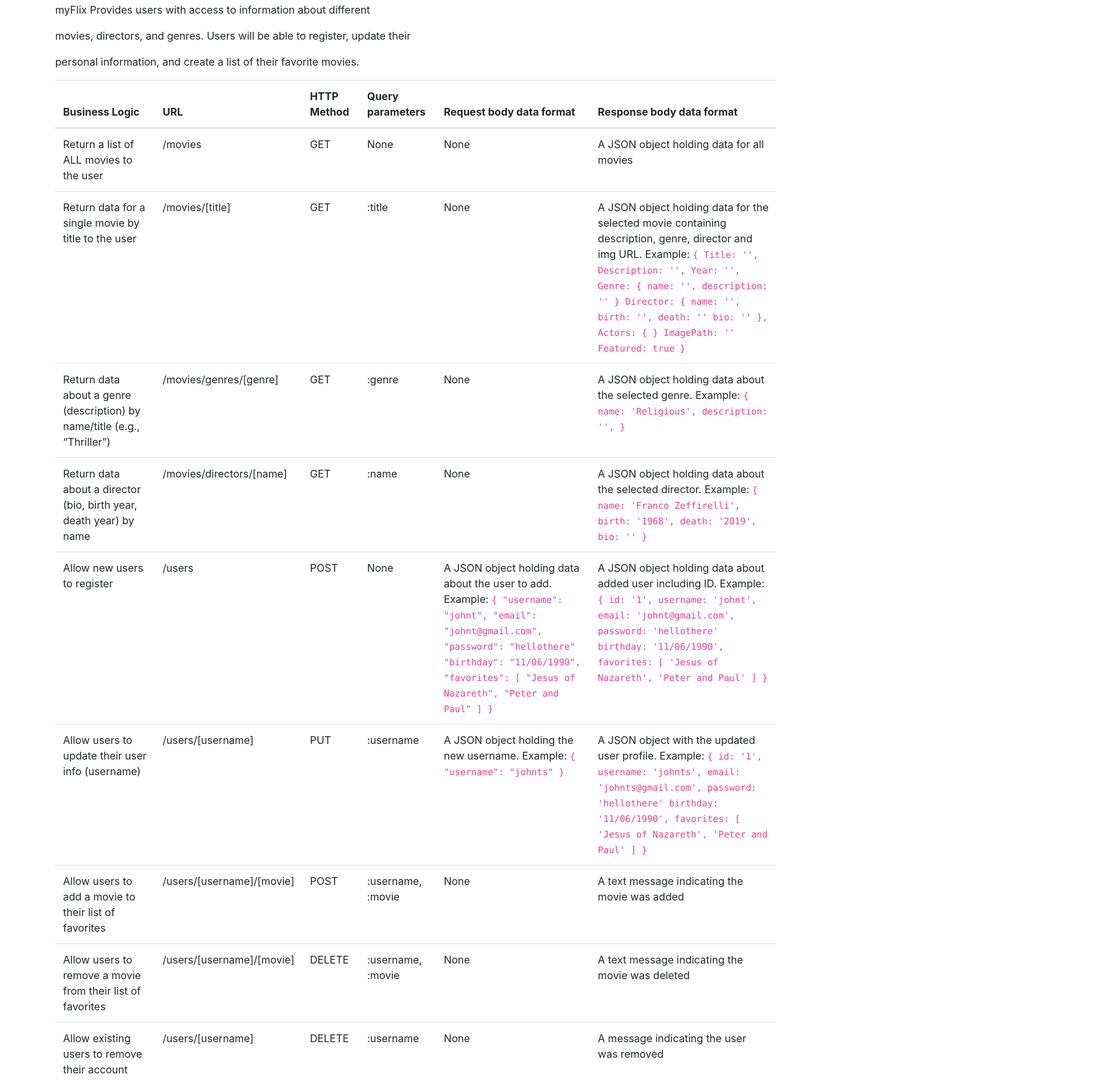
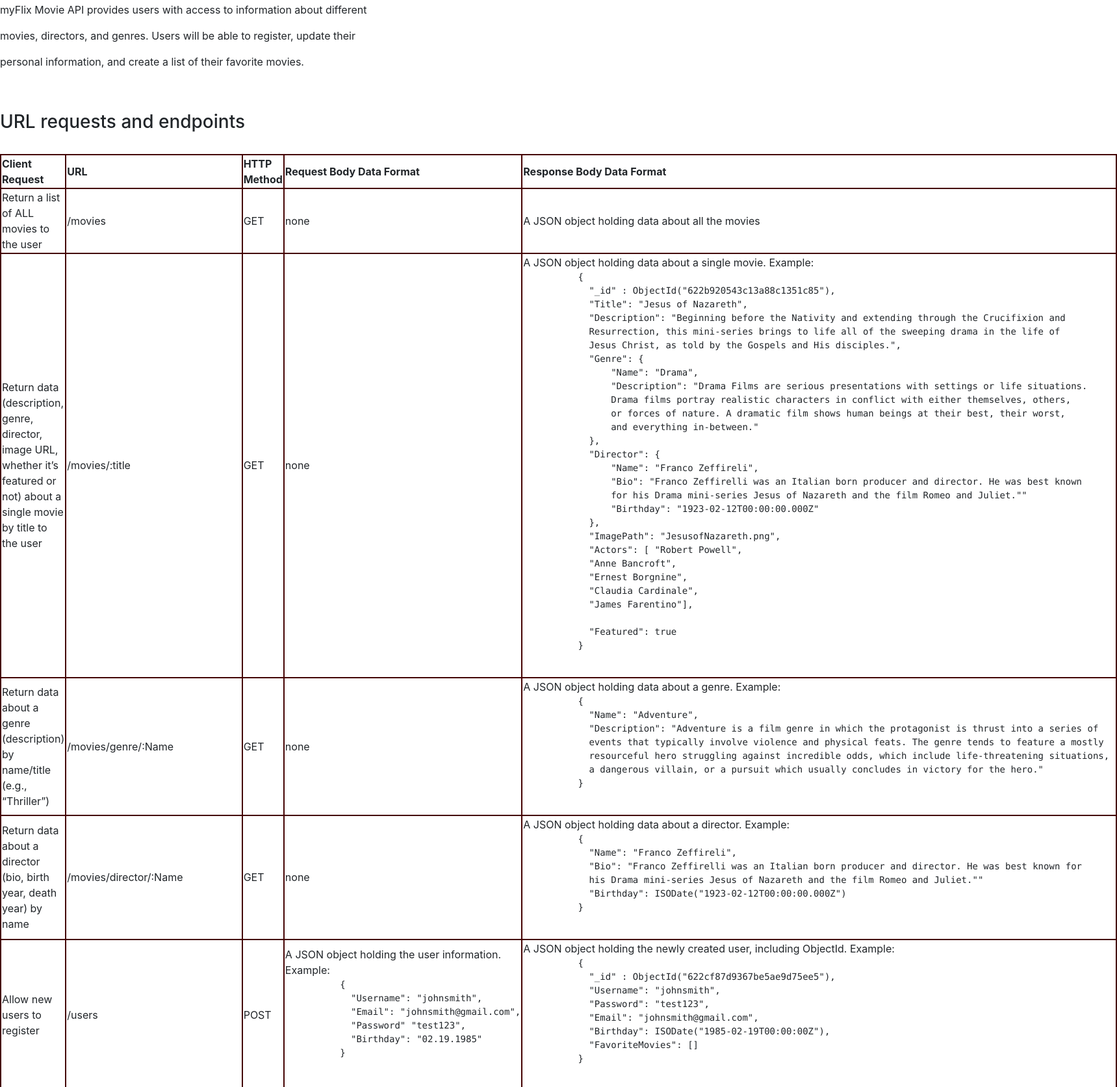
Before and after one commit to jtsapos/myFlix-App, a website: page public/documentation.html in a window 1280 px wide. Shown: the part 53-1726 px from the top of the page at 65% size, 1719 px wide, since content can reach past the window. Drawn offline with nearby package versions, Linux system fonts and the light colour scheme.

Commit message:
Updated documentation.html

```diff
--- a/public/documentation.html
+++ b/public/documentation.html
@@ -10,190 +10,187 @@
     <!--<link href="dist/minified-css/styles.css" rel="stylesheet" type="text/css"/>-->
     <!--<link rel="stylesheet" type="text/css" href="css/styles.css">-->
     <title>myFlix Documentation</title>
+    <style>
+        table,
+        th,
+        td {
+            border: 2px solid rgb(68, 2, 2);
+        }
+    </style>
 </head>
 
-<body class="container">
-    <h1 class="h1">myFlix</h1>
-    <p>myFlix Provides users with access to information about different</p>
+<body>
+    <h1 class="h1">myFlix Movie API</h1>
+    <p>myFlix Movie API provides users with access to information about different</p>
     <p>movies, directors, and genres. Users will be able to register, update their</p>
     <p>personal information, and create a list of their favorite movies.</p>
 
-
-    <table class="table table-hover align-middle">
-        <thead>
+    <br><br>
+    <h3>URL requests and endpoints</h3>
+    <br>
+    <table style="width:100%">
         <tr>
-                <th scope="col">Business Logic</th>
-                <th scope="col">URL</th>
-                <th scope="col">HTTP Method</th>
-                <th scope="col">Query parameters</th>
-                <th scope="col">Request body data format</th>
-                <th scope="col">Response body data format</th>
+            <th>Client Request</th>
+            <th>URL</th>
+            <th>HTTP Method</th>
+            <th>Request Body Data Format</th>
+            <th>Response Body Data Format</th>
         </tr>
-        </thead>
-
-        <tbody>
         <tr>
             <td>Return a list of ALL movies to the user</td>
             <td>/movies</td>
             <td>GET</td>
-                <td>None</td>
-                <td>None</td>
-                <td>A JSON object holding data for all movies</td>
+            <td>none</td>
+            <td>A JSON object holding data about all the movies</td>
         </tr>
         <tr>
-                <td>Return data for a single movie by title to the user</td>
-                <td>/movies/[title]</td>
+            <td>Return data (description, genre, director, image URL, whether it’s featured or not) about a single movie
+                by title to the user</td>
+            <td>/movies/:title</td>
             <td>GET</td>
-                <td>:title</td>
-                <td>None</td>
-                <td>A JSON object holding data for the selected movie containing description, genre, director and img
-                    URL. Example:
-                    <code>
+            <td>none</td>
+            <td>A JSON object holding data about a single movie. Example:<br>
+                <pre>
           {
-                        Title: '',
-                        Description: '',
-                        Year: '',
-                        Genre: {
-                        name: '',
-                        description: ''
+            "_id" : ObjectId("622b920543c13a88c1351c85"),
+            "Title": "Jesus of Nazareth",
+            "Description": "Beginning before the Nativity and extending through the Crucifixion and
+            Resurrection, this mini-series brings to life all of the sweeping drama in the life of
+            Jesus Christ, as told by the Gospels and His disciples.",
+            "Genre": {
+                "Name": "Drama",
+                "Description": "Drama Films are serious presentations with settings or life situations.
+                Drama films portray realistic characters in conflict with either themselves, others,
+                or forces of nature. A dramatic film shows human beings at their best, their worst,
+                and everything in-between."
+            },
+            "Director": {
+                "Name": "Franco Zeffireli",
+                "Bio": "Franco Zeffirelli was an Italian born producer and director. He was best known
+                for his Drama mini-series Jesus of Nazareth and the film Romeo and Juliet.""
+                "Birthday": "1923-02-12T00:00:00.000Z"
+            },
+            "ImagePath": "JesusofNazareth.png",
+            "Actors": [ "Robert Powell",
+            "Anne Bancroft",
+            "Ernest Borgnine",
+            "Claudia Cardinale",
+            "James Farentino"],
+
+            "Featured": true
           }
-                       Director: {
-                       name: '',
-                       birth: '',
-                       death: ''
-                       bio: ''
-                     },
-                      Actors: {
-
-                     }
-                      ImagePath: ''
-                      Featured: true
-                     }
-                    </code>
+          </pre>
             </td>
         </tr>
         <tr>
             <td>Return data about a genre (description) by name/title (e.g., “Thriller”)</td>
-                <td>/movies/genres/[genre]</td>
+            <td>/movies/genre/:Name</td>
             <td>GET</td>
-                <td>:genre</td>
-                <td>None</td>
-                <td>A JSON object holding data about the selected genre. Example:
-                    <code>
+            <td>none</td>
+            <td>A JSON object holding data about a genre. Example:<br>
+                <pre>
           {
-                      name: 'Religious',
-                      description: '',
+            "Name": "Adventure",
+            "Description": "Adventure is a film genre in which the protagonist is thrust into a series of
+            events that typically involve violence and physical feats. The genre tends to feature a mostly
+            resourceful hero struggling against incredible odds, which include life-threatening situations,
+            a dangerous villain, or a pursuit which usually concludes in victory for the hero."
           }
-                   </code>
+          </pre>
             </td>
         </tr>
+        <tr>
             <td>Return data about a director (bio, birth year, death year) by name</td>
-            <td>/movies/directors/[name]</td>
+            <td>/movies/director/:Name</td>
             <td>GET</td>
-            <td>:name</td>
-            <td>None</td>
-            <td>A JSON object holding data about the selected director. Example:
-                <code>
+            <td>none</td>
+            <td>A JSON object holding data about a director. Example:<br>
+                <pre>
           {
-                       name: 'Franco Zeffirelli',
-                       birth: '1968',
-                       death: '2019',
-                       bio: ''
+            "Name": "Franco Zeffireli",
+            "Bio": "Franco Zeffirelli was an Italian born producer and director. He was best known for
+            his Drama mini-series Jesus of Nazareth and the film Romeo and Juliet.""
+            "Birthday": ISODate("1923-02-12T00:00:00.000Z")
           }
-                    </code>
+          </pre>
             </td>
         </tr>
         <tr>
             <td>Allow new users to register</td>
             <td>/users</td>
             <td>POST</td>
-                <td>None</td>
-                <td>A JSON object holding data about the user to add. Example:
-                    <code>
+            <td>A JSON object holding the user information. Example:<br>
+                <pre>
           {
-                         "username": "johnt",
-                         "email": "johnt@gmail.com",
-                         "password": "hellothere"
-                         "birthday": "11/06/1990",
-                         "favorites": [
-                         "Jesus of Nazareth", "Peter and Paul"
-                       ]
+            "Username": "johnsmith",
+            "Email": "johnsmith@gmail.com",
+            "Password" "test123",
+            "Birthday": "02.19.1985"
           }
-                    </code>
+          </pre>
             </td>
-
-                <td>A JSON object holding data about added user including ID. Example:
-                    <code>
+            <td>A JSON object holding the newly created user, including ObjectId. Example:<br>
+                <pre>
           {
-                          id: '1',
-                          username: 'johnt',
-                          email: 'johnt@gmail.com',
-                          password: 'hellothere'
-                          birthday: '11/06/1990',
-                          favorites: [
-                         'Jesus of Nazareth', 'Peter and Paul'
-                            ]
+            "_id" : ObjectId("622cf87d9367be5ae9d75ee5"),
+            "Username": "johnsmith",
+            "Password": "test123",
+            "Email": "johnsmith@gmail.com",
+            "Birthday": ISODate("1985-02-19T00:00:00Z"),
+            "FavoriteMovies": []
           }
-                      </code>
+          </pre>
             </td>
         </tr>
-
         <tr>
-                <td>Allow users to update their user info (username)</td>
-                <td>/users/[username]</td>
+            <td>Return a list of all users</td>
+            <td>/users</td>
+            <td>GET</td>
+            <td>none</td>
+            <td>A JSON object holding data about all users</td>
+        </tr>
+        <tr>
+            <td>Return data on a single user by username</td>
+            <td>/users/:Username</td>
+            <td>GET</td>
+            <td>none</td>
+            <td>A JSON object holding data about the requested user</td>
+        </tr>
+        <tr>
+            <td>Allow users to update their user info</td>
+            <td>/users/:Username</td>
             <td>PUT</td>
-                <td>:username</td>
-                <td> A JSON object holding the new username. Example:
-                    <code>
+            <td>A JSON object holding the information that should be updated. Example:<br>
+                <pre>
           {
-                         "username": "johnts"
+            "Password": "test123"
           }
-                     </code>
+          </pre>
             </td>
-
-                <td>A JSON object with the updated user profile. Example:
-                    <code>
-                         {
-                          id: '1',
-                          username: 'johnts',
-                          email: 'johnts@gmail.com',
-                          password: 'hellothere'
-                          birthday: '11/06/1990',
-                          favorites: [
-                            'Jesus of Nazareth', 'Peter and Paul'
-                            ]
-                         }
-                     </code>
-                </td>
+            <td>A JSON object holding data about the updated user</td>
         </tr>
-
         <tr>
             <td>Allow users to add a movie to their list of favorites</td>
-                <td>/users/[username]/[movie]</td>
+            <td>/users/:Username/movies/:MovieID</td>
             <td>POST</td>
-                <td>:username, :movie</td>
-                <td>None</td>
-                <td>A text message indicating the movie was added</td>
+            <td>none</td>
+            <td>A JSON object holding data about the updated user</td>
         </tr>
         <tr>
             <td>Allow users to remove a movie from their list of favorites</td>
-                <td>/users/[username]/[movie]</td>
+            <td>/users/:Username/movies/:MovieID</td>
             <td>DELETE</td>
-                <td>:username, :movie</td>
-                <td>None</td>
-                <td>A text message indicating the movie was deleted</td>
+            <td>none</td>
+            <td>A JSON object holding data about the updated user</td>
         </tr>
         <tr>
-                <td>Allow existing users to remove their account</td>
-                <td>/users/[username]</td>
+            <td>Allow existing users to deregister</td>
+            <td>/users/:Username</td>
             <td>DELETE</td>
-                <td>:username</td>
-                <td>None</td>
-                <td>A message indicating the user was removed</td>
+            <td>none</td>
+            <td>A success message indicating that the profile was successfully deleted.</td>
         </tr>
-        </tbody>
     </table>
-
 
     <!-- Optional JavaScript -->
     <!-- jQuery first, then Popper.js, then Bootstrap JS -->
```
Lines whose indentation alone changed are shown as unchanged.
